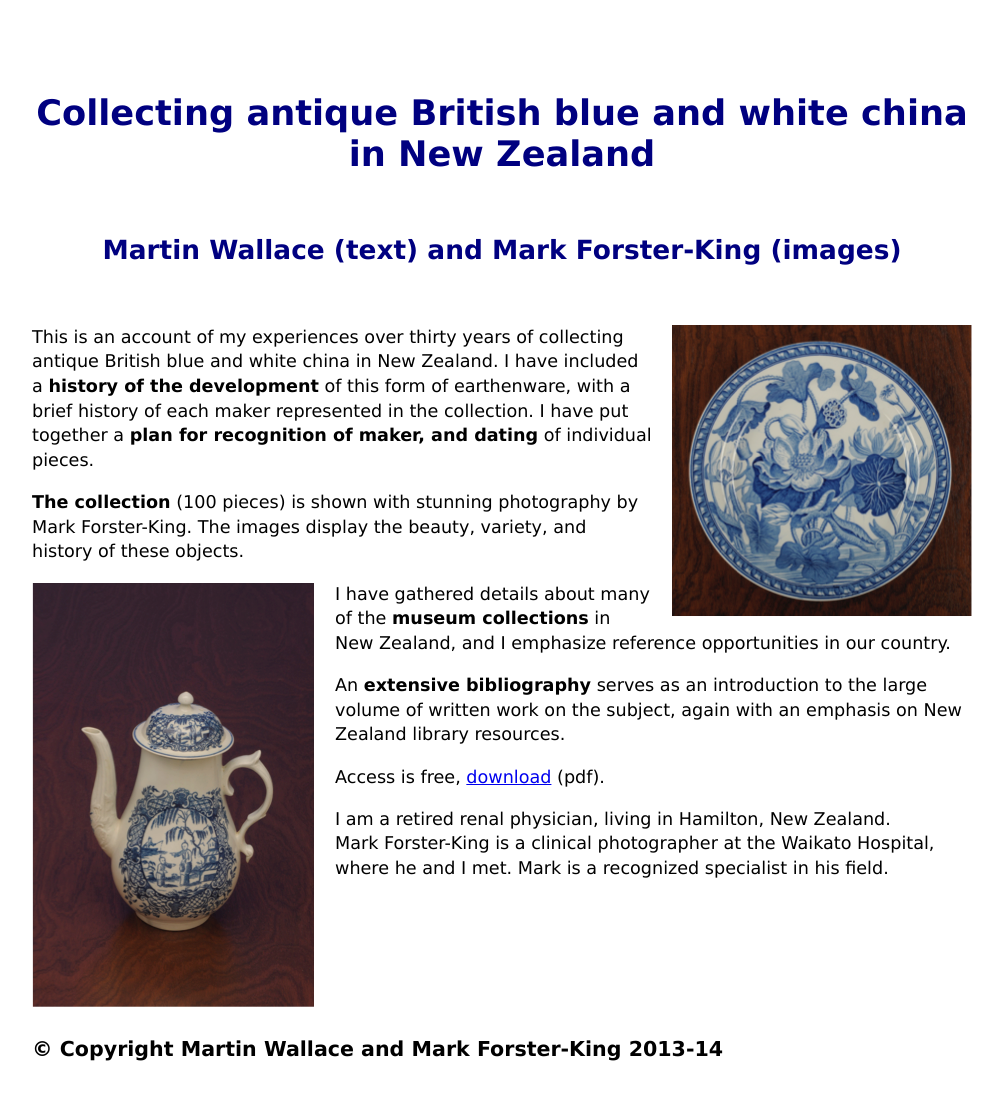
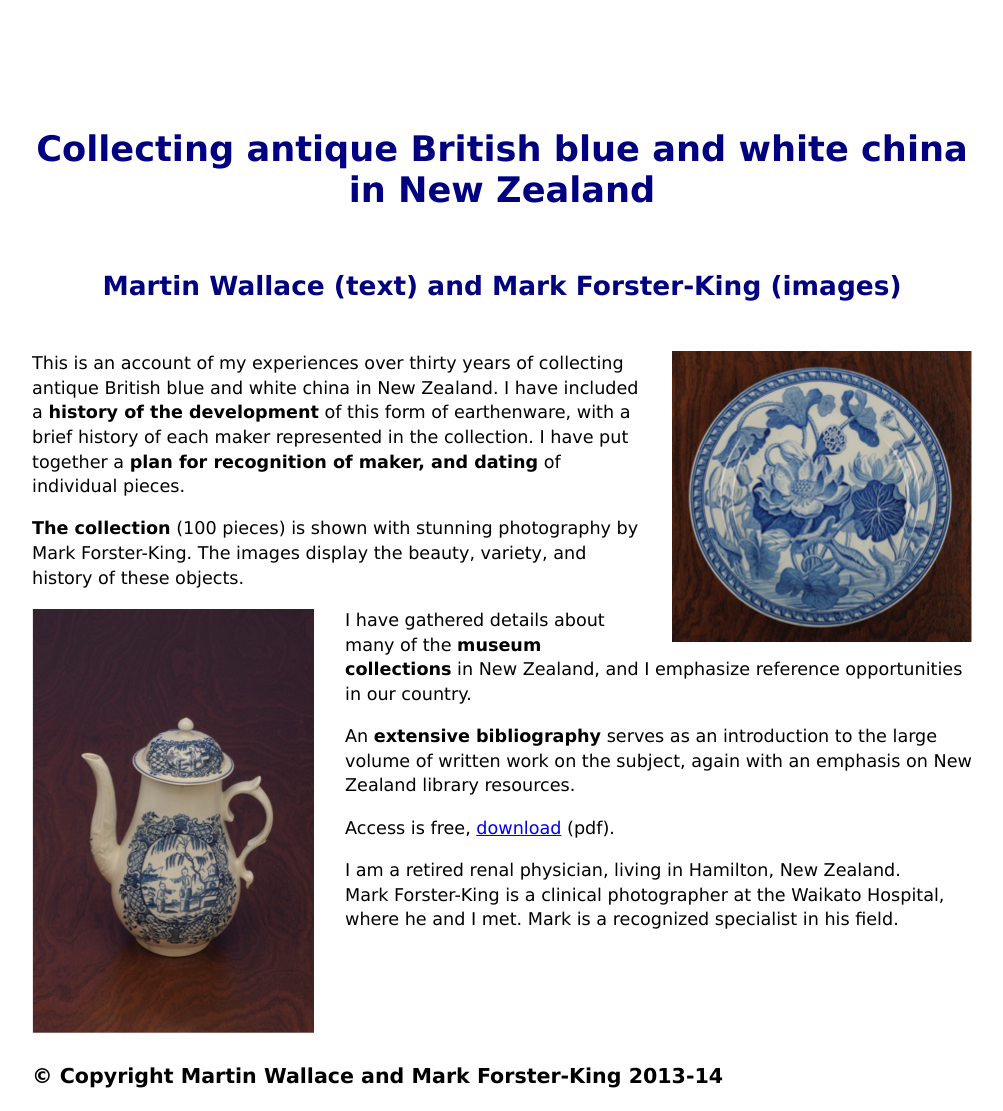
Before and after one commit to jonwaghorn/blueandwhite, a plain HTML site: page index.html in a window 1280 px wide. Shown: the whole page, without its empty margins (138-1141 px from the left). Drawn offline with Linux system fonts and the light colour scheme.

Commit message:
Even more whitespace

```diff
--- a/blueandwhite.css
+++ b/blueandwhite.css
@@ -12,22 +12,26 @@ div.content {
 h1, h2 {
   color:navy;
   text-align:center;
-  margin-bottom:60px;
 }
 
 h1 {
+  margin:60px 0;
   font-weight:bolder;
+}
+
+h2 {
+  margin:50px 0;
 }
 
 img.left {
   float:left;
-  margin-right:20px;
+  margin-right:30px;
   margin-bottom:10px;
 }
 
 img.right {
   float:right;
-  margin-left:20px;
+  margin-left:30px;
   margin-bottom:10px;
 }
 
```
